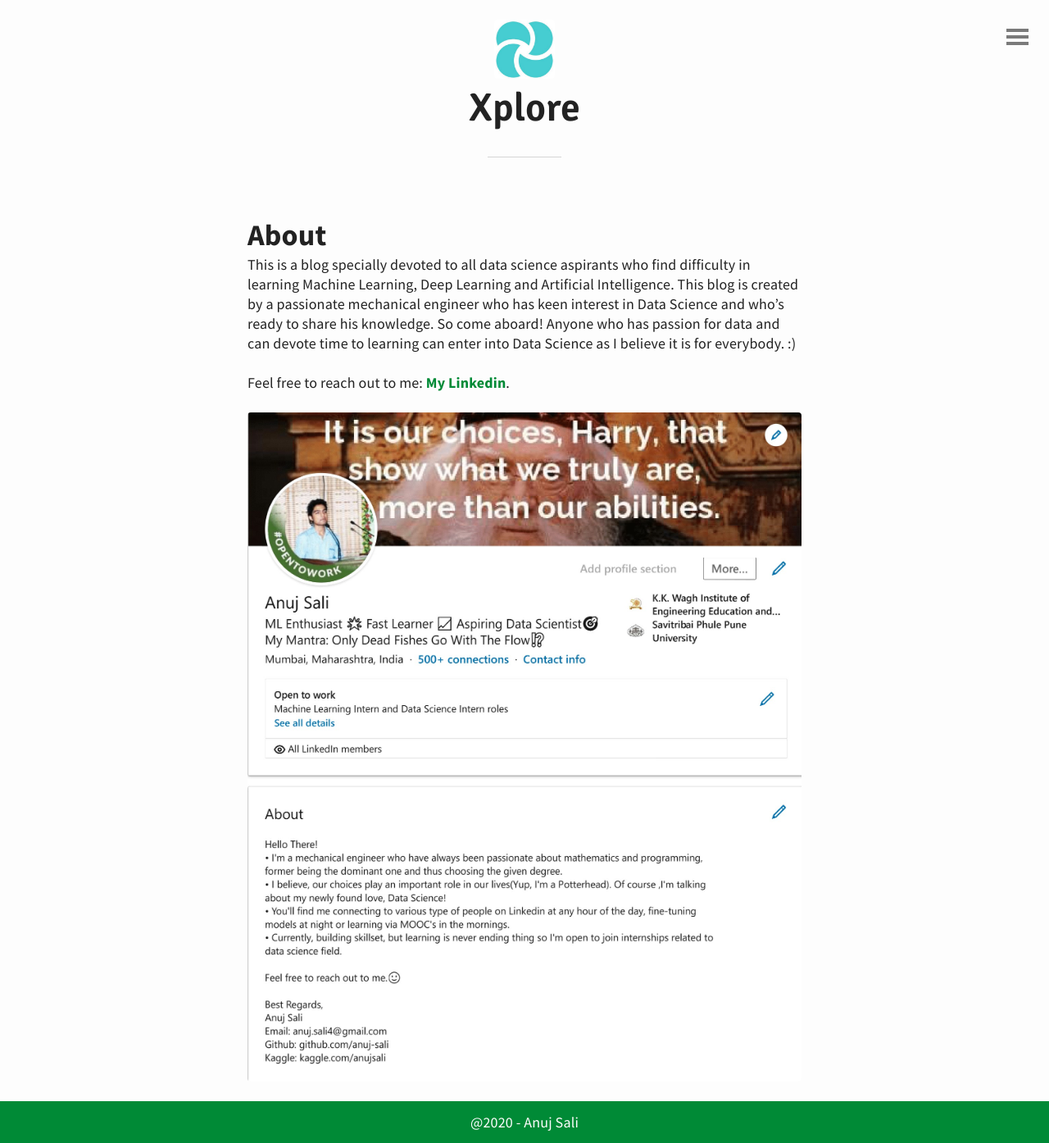
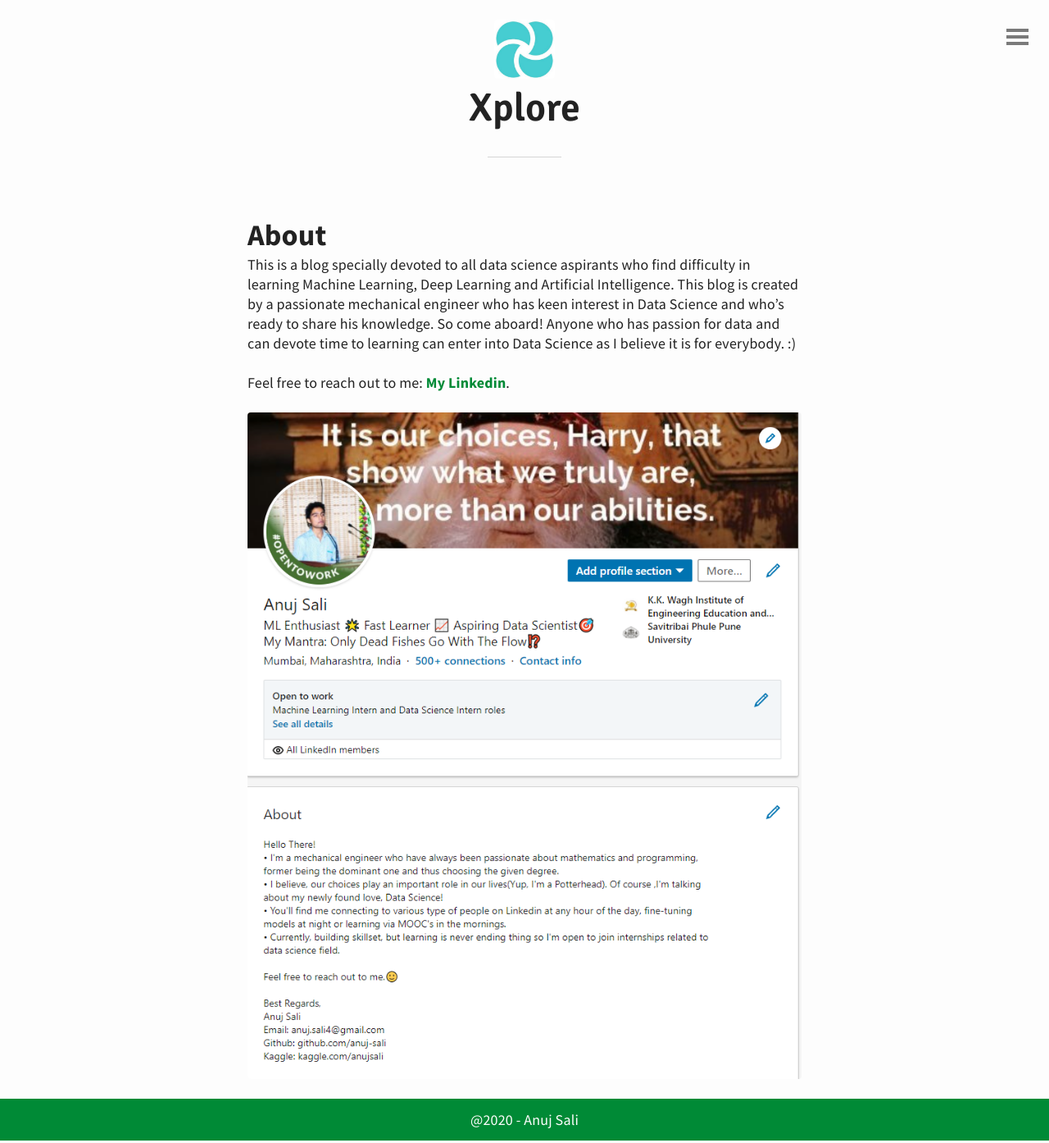
Before and after one commit to anuj-sali/Xplore, a Jekyll site: the page built from about.md, in a window 1280 px wide. Shown: the whole page at 82% size. Built offline with Jekyll 4.4.1, drawn with Linux system fonts in a browser that asks for light colours.

Commit message:
Update about.md

```diff
--- a/about.md
+++ b/about.md
@@ -9,4 +9,4 @@ So come aboard! Anyone who has passion for data and can devote time to learning
 Feel free to reach out to me:
 [My Linkedin](https://www.linkedin.com/in/anuj-sali/).
 
-![Linkedin](img/Linkedin-1.jpg "Linkedin")
+![Linkedin](img/linkedin.png "Linkedin")
```
